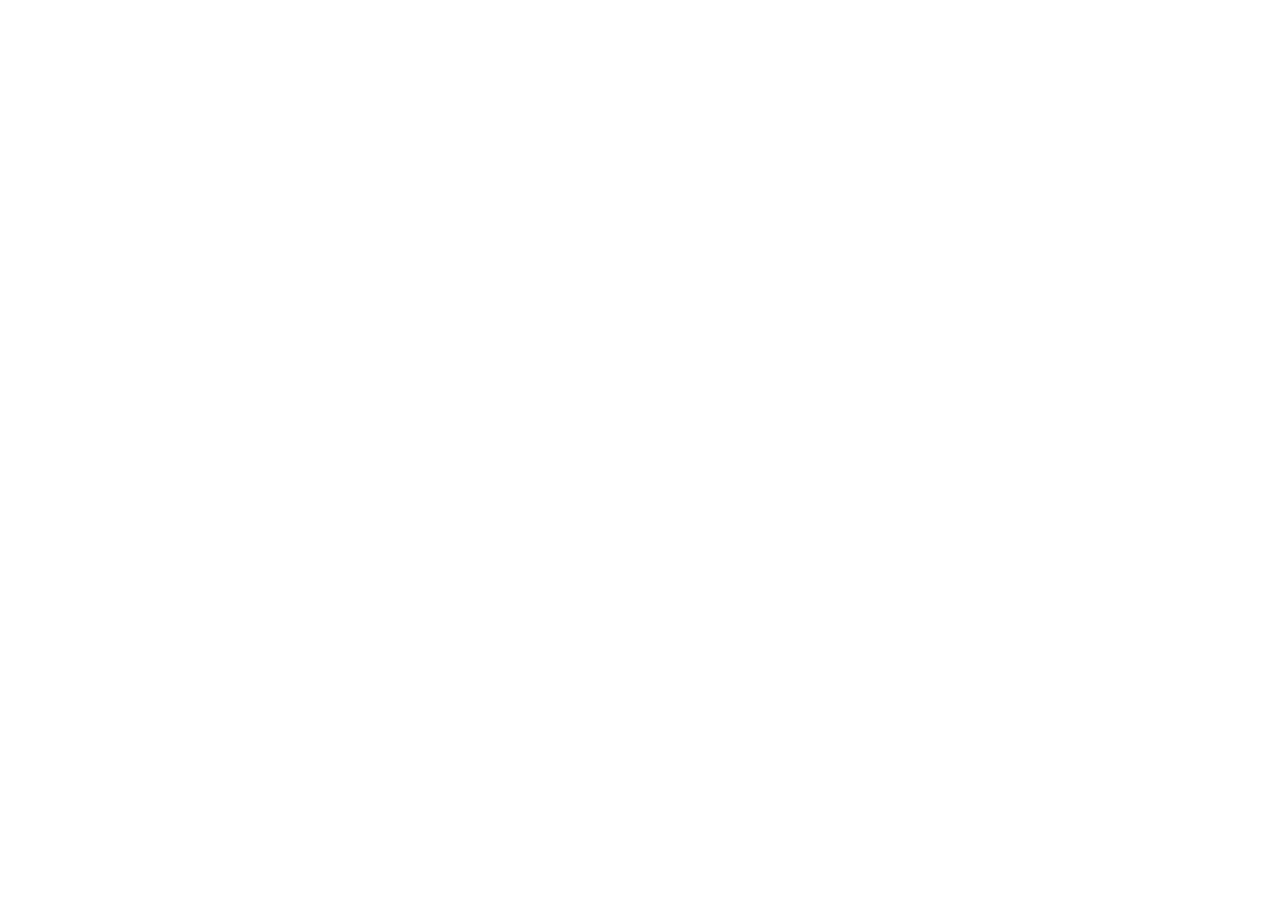
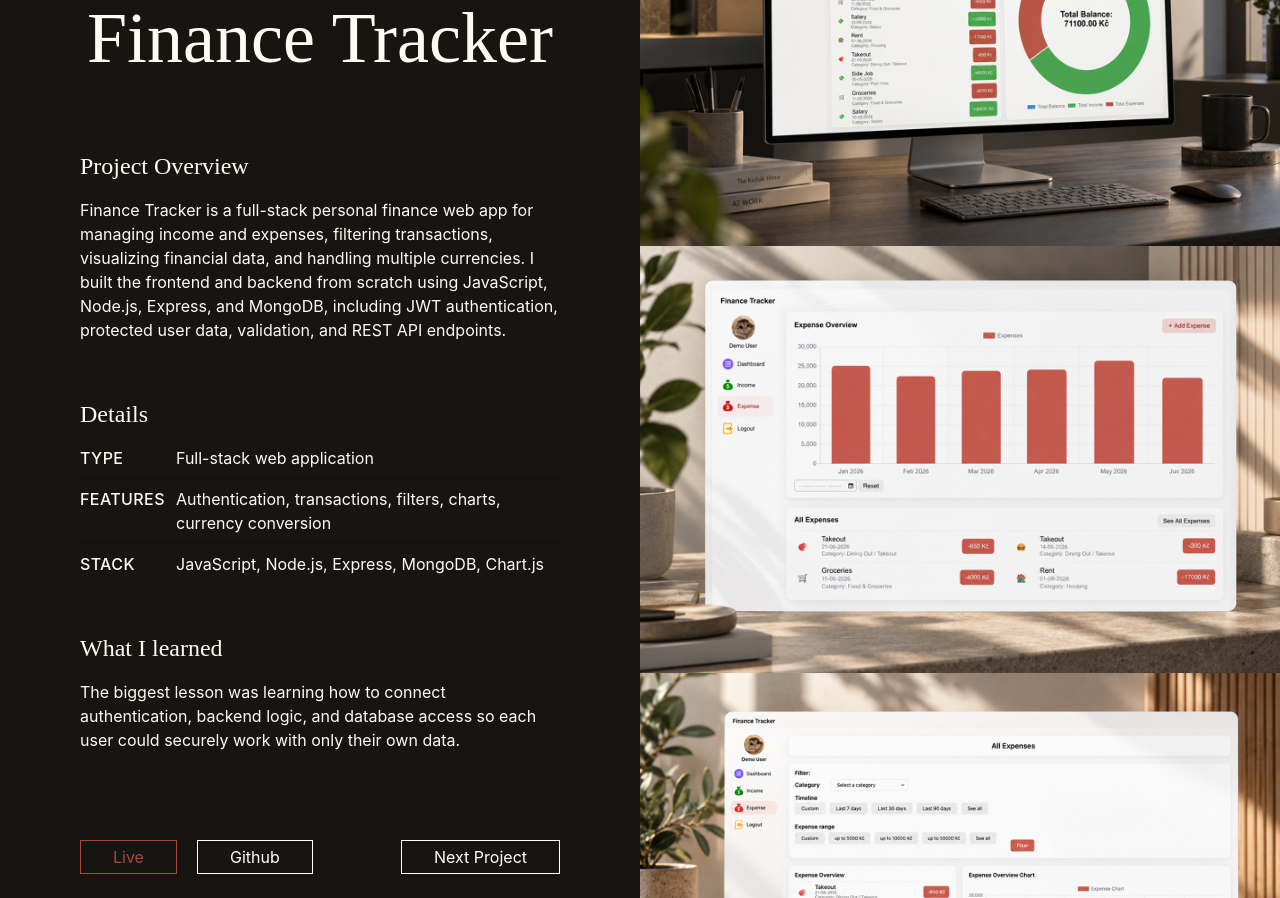
Before and after one commit to Luan2118/portfolio-v2, a React (Vite) app: page /finance-tracker in a window 1280 px wide. Before the commit this address had no page. Shown: the part 180-1078 px from the top of the page. Before the commit the page ends 800 px from the top, so only its background shows below. Built offline with nearby package versions, Linux system fonts and the light colour scheme.

Commit message:
feat: add finance tracker project page

```diff
--- a/src/App.tsx
+++ b/src/App.tsx
@@ -2,12 +2,14 @@
 import { Routes, Route } from 'react-router-dom'
 import Homepage from './pages/Homepage/Homepage'
 import GymTracker from './pages/Projects/GymTracker'
+import FinanceTracker from './pages/Projects/FinanceTracker'
 
 function App() {
   return (
     <Routes>
       <Route path='/' element={<Homepage />}/>
       <Route path="/gym-tracker" element={<GymTracker />} />
+      <Route path="/finance-tracker" element={<FinanceTracker />} />
     </Routes>
   )
 }
--- /dev/null
+++ b/src/pages/Projects/FinanceTracker.tsx
@@ -0,0 +1,24 @@
+import ProjectLayout from "./components/ProjectLayout";
+import dashboard from "../../assets/images/finance-tracker/dashboard.png"
+import expenses from "../../assets/images/finance-tracker/expenses.png"
+import seeAllExpenses from "../../assets/images/finance-tracker/see-all-expenses.png"
+
+function FinanceTracker() {
+  return (
+    <ProjectLayout
+    title="Finance Tracker"
+      overview="
+      Finance Tracker is a full-stack personal finance web app for managing income and expenses, filtering transactions, visualizing financial data, and handling multiple currencies.
+      I built the frontend and backend from scratch using JavaScript, Node.js, Express, and MongoDB, including JWT authentication, protected user data, validation, and REST API endpoints."
+      type="Full-stack web application"
+      features="Authentication, transactions, filters, charts, currency conversion"
+      stack="JavaScript, Node.js, Express, MongoDB, Chart.js"
+      lesson="The biggest lesson was learning how to connect authentication, backend logic, and database access so each user could securely work with only their own data."
+      images={[dashboard, expenses, seeAllExpenses]}
+      theme="dark"
+    />
+  )
+}
+
+
+export default FinanceTracker
--- a/src/pages/Projects/GymTracker.tsx
+++ b/src/pages/Projects/GymTracker.tsx
@@ -6,6 +6,7 @@
 function GymTracker() {
   return (
     <ProjectLayout
+      title="Gym Tracker"
       overview="
       Gym Tracker is a workout tracking web app for managing training plans, logging workouts, and tracking progress.
       I built the application from scratch with React, TypeScript, Supabase, and Chart.js, focusing on a clean responsive interface and practical workout tracking."
@@ -14,6 +15,7 @@
       stack="React, TypeScript, Supabase, PostgreSQL, Chart.js"
       lesson="The biggest lesson was learning how to design features around real data flows — from the database, through application logic, all the way to the UI."
       images={[dashboard, workoutHistory, exercises]}
+      theme="light"
     />
   )
 }
--- a/src/pages/Projects/components/Button.tsx
+++ b/src/pages/Projects/components/Button.tsx
@@ -1,12 +1,22 @@
 type ButtonProps = {
   label: string
+  theme: 'dark' | 'light'
 }
 
 
-function Button({ label }: ButtonProps) {
+function Button({ label, theme }: ButtonProps) {
+  const buttonStyle = label === 'Live'
+    ? "border-[#A84A3A] text-[#A84A3A]"
+    : theme === "dark"
+      ? "border-white text-white"
+      : "border-[#292725] text-[#292725]"
   return (
-    <button className={label === 'Live' ? "text-xs xs:text-sm sm:text-base border py-1 px-3 xs:px-6 md:px-8 border-[#7F342A] text-[#7F342A]" : "text-xs xs:text-sm sm:text-base border py-1 px-3 xs:px-6 md:px-8 border-[#292725] text-[#292725]"}>
+    <button
+      className={`text-xs xs:text-sm sm:text-base border py-1 px-3 xs:px-6 md:px-8 ${buttonStyle}`}
+    >
+
       {label}
+
     </button>
   )
 }
--- a/src/pages/Projects/components/ProjectLayout.tsx
+++ b/src/pages/Projects/components/ProjectLayout.tsx
@@ -1,27 +1,33 @@
 import blackArrow from "../../../assets/icons/blackArrow.png"
+import whiteArrow from "../../../assets/icons/whiteArrow.png"
 import Button from "./Button";
 
 
 type ProjectLayoutProps = {
+  title: string
   overview: string
   type: string
   features: string
   stack: string
   lesson: string
   images: string[]
+  theme: 'light' | 'dark'
 }
 
-function ProjectLayout({ overview, type, features, stack, lesson, images }: ProjectLayoutProps) {
+function ProjectLayout({title, overview, type, features, stack, lesson, images, theme }: ProjectLayoutProps) {
+
+  const isDark = theme === 'dark';
+
   return (
-    <div className="h-dvh bg-[#FFFBF4] grid grid-cols-1 xl:grid-cols-2 px-10 md:px-15 xl:p-0">
+    <div className={` grid grid-cols-1 xl:grid-cols-2 px-10 md:px-15 xl:p-0 xl:h-dvh ${isDark ? 'bg-[#171512] text-[#FFFBF4]': 'bg-[#FFFBF4] text-[#171512]'}`}>
 
-      <div className=" bg-[#FFFBF4] contents xl:flex xl:flex-col xl:px-20 2xl:px-30">
+      <div className={`contents xl:flex xl:flex-col xl:px-20 2xl:px-30 ${isDark ? 'bg-[#171512]': 'bg-[#FFFBF4]'}`}>
         <div className="order-1 flex flex-col gap-6 md:gap-10 py-8">
           <div className="mb-15">
-            <img src={blackArrow} alt="" />
+            <img src={isDark ? whiteArrow : blackArrow} alt="" />
           </div>
 
-          <h1 className="text-5xl lg:text-7xl font-[Judson] text-center">Gym Tracker</h1>
+          <h1 className="text-5xl lg:text-7xl font-[Judson] text-center">{title}</h1>
 
           <div className="mt-5">
             <p className="text-xl lg:text-2xl font-[Judson] py-4">Project Overview</p>
@@ -60,12 +66,12 @@
           </div>
         </div>
 
-        <div className="order-3 flex justify-between py-6 bg-[#FFFBF4] xl:mt-8">
+        <div className="order-3 flex justify-between py-6  xl:mt-8">
           <div className="flex gap-2 md:gap-5">
-            <Button label="Live" />
-            <Button label="Github" />
+            <Button label="Live"  theme={theme}/>
+            <Button label="Github" theme={theme}/>
           </div>
-          <Button label="Next Project" />
+          <Button label="Next Project" theme={theme}/>
         </div>
 
       </div>
@@ -73,7 +79,7 @@
       <div className="order-2 xl:overflow-y-scroll ">
         {images.map((image) => {
           return (
-            <img src={image} alt="" key={image}/>
+            <img src={image} alt="" key={image} />
           )
         })}
       </div>
```
Also changed, not shown: src/assets/icons/whiteArrow.png (added), src/assets/images/finance-tracker/dashboard.png.
